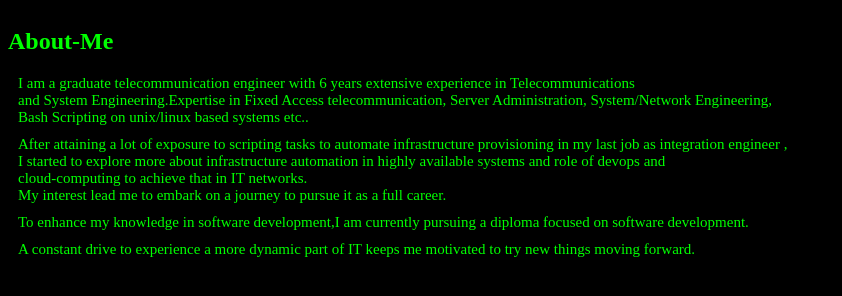
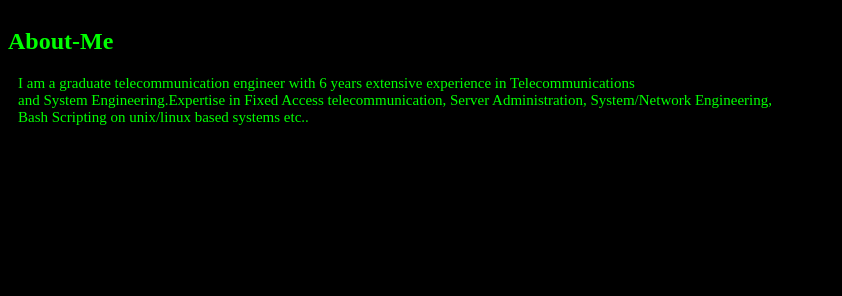
Before and after one commit to Tahseen88/Portfolio, a plain HTML site: page about-me.html in a window 1280 px wide. Shown: the whole page, without its empty margins (0-842 px from the left). Drawn offline with Linux system fonts and the light colour scheme.

Commit message:
Update about-me.html

```diff
--- a/about-me.html
+++ b/about-me.html
@@ -9,13 +9,5 @@
     <p> I am a graduate telecommunication engineer with 6 years extensive experience in Telecommunications <br>
       and System Engineering.Expertise in Fixed Access telecommunication, Server Administration, System/Network Engineering,<br>
       Bash Scripting on unix/linux based systems etc..</p>
-      <p>After attaining a lot of exposure to scripting tasks to automate infrastructure provisioning  in my last job as integration engineer , <br>
-        I started to explore more about infrastructure automation in highly available systems and role of devops and <br>
-        cloud-computing  to achieve that in IT networks.<br>
-        My interest lead  me to embark on a journey to pursue it as a full career. </p>
-        <p>To enhance my knowledge in software development,I am currently pursuing a diploma focused on software development.</p>
-           <p>A constant drive to experience a more dynamic part of IT keeps me motivated to try new things moving forward.</p>
-
-
   </body>
 </html>
```
